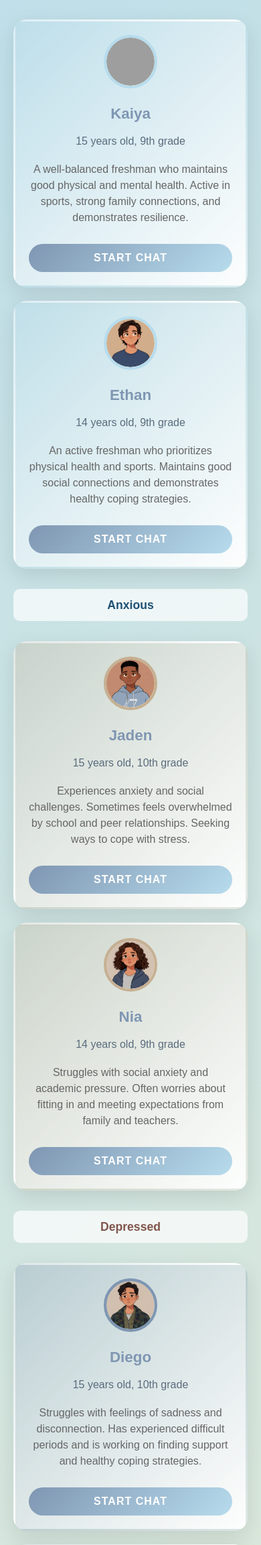
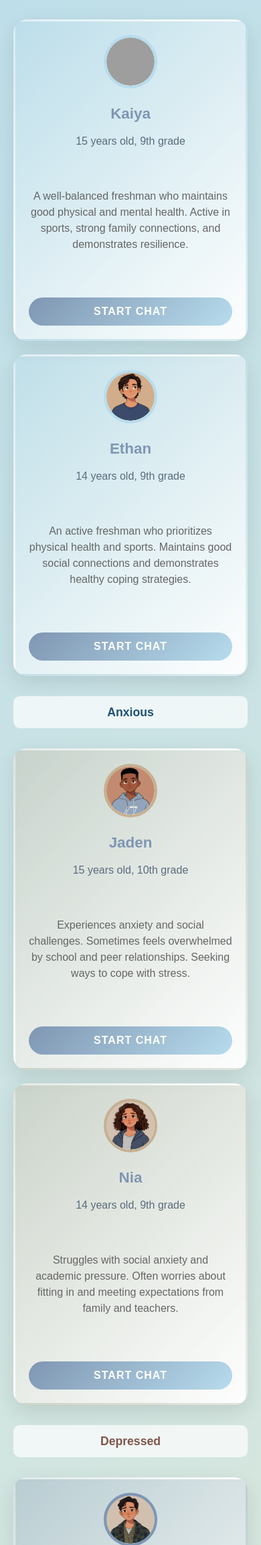
Before and after one commit to Adaptivedesign-AI/rag-chat-adolescents, a Flask app: page / in a window 390 px wide. Shown: the part 803-3109 px from the top of the page at 67% size. Run offline with Flask 3, Linux system fonts and the light colour scheme; grey boxes are pictures that could not be loaded.

Commit message:
Update style.css

```diff
--- a/static/css/style.css
+++ b/static/css/style.css
@@ -728,7 +728,7 @@ input:checked + .slider:before {
 
     .twin-card {
         padding: 20px;
-        height: 400px;
+        height: 480px;
         max-width: none;
     }
 
```
